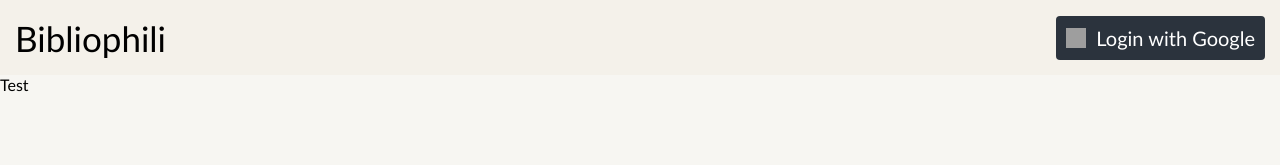
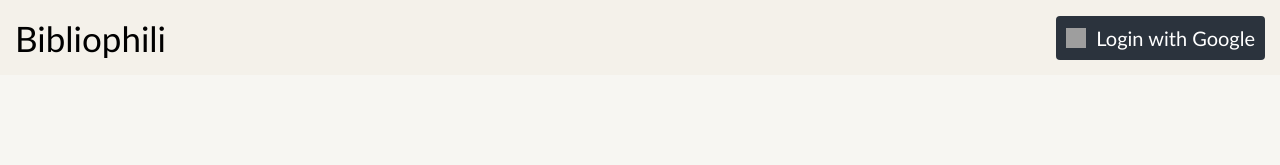
Before and after one commit to mucyildiz/Bookworm, a React (Create React App) app in the folder client/: page /my-books in a window 1280 px wide. Shown: the top 165 px of the page. Built offline with nearby package versions, Linux system fonts and the light colour scheme; no server answers; grey boxes are pictures that could not be loaded.

Commit message:
changed function declaration to arrow functions

```diff
--- a/client/src/components/App.js
+++ b/client/src/components/App.js
@@ -7,17 +7,22 @@ import Recommendations from './Recommendations';
 import { useState, useEffect } from 'react';
 import axios from 'axios';
 
-function App() {
+const App = () => {
   const [userName, setUserName] = useState('');
+  const [googleAPIKey, setGoogleAPIKey] = useState('');
 
   useEffect(() => {
     const fetchData = async () => {
       const response = await axios.get('/api/getuser');
       const userInfo = await response.data;
       setUserName(userInfo.firstName);
+      const googleAPIResponse = await axios.get('/api/getGoogleAPIKey');
+      const googleAPIKeyData = await googleAPIResponse.data;
+      setGoogleAPIKey(googleAPIKeyData);
     };
     fetchData();
-  }, [])
+  }, []);
+
 
   return (
     <div id='app-container'>
@@ -28,7 +33,9 @@ function App() {
           <Route exact path="/" render={() => (
             <Home name={userName} />
           )} />
-          <Route exact path="/my-books" component={Library} />
+          <Route exact path="my-books" render={() => (
+            <Library apiKey={googleAPIKey} />
+          )} />
           <Route exact path='/recommendations' component={Recommendations} />
         </div>
       </BrowserRouter>
--- a/client/src/components/Header.js
+++ b/client/src/components/Header.js
@@ -1,7 +1,7 @@
 import './Header.css';
 import { Link } from 'react-router-dom';
 
-function Header(props) {
+const Header = (props) => {
   return (
     <div id='header-container'>
       <div id='header-left'>
--- a/client/src/components/Home.js
+++ b/client/src/components/Home.js
@@ -1,7 +1,7 @@
 import './Home.css';
 import { Link } from 'react-router-dom';
 
-function Home(props) {
+const Home = (props) => {
   const renderHome = () => {
     if(props.name) {
       return (
--- a/client/src/components/Library.js
+++ b/client/src/components/Library.js
@@ -1,10 +1,18 @@
 import './Header.css';
+import { useState, useEffect } from 'react';
+import axios from 'axios';
 
-function Library() {
+const Library = (props) => {
+  const googleBooksAPIKey = props.apiKey;
+  const test = async () => {
+    const response = await axios.get(`https://www.googleapis.com/books/v1/volumes?q=harry-potter&key=AIzaSyDYLvzacyDGmqhxYbqSFBLGa1F3OYY_cbU`);
+    const data = await response.data;
+    console.log(data.items);
+  }
   return (
     <div id='container'>
       <div id='add-book'>
-        Test
+        <div onClick={test}>Here</div>
       </div>
     </div>
   )
--- a/client/src/components/Recommendations.js
+++ b/client/src/components/Recommendations.js
@@ -1,5 +1,6 @@
 import './Recommendations.css';
-function Recommendations() {
+
+const Recommendations = () => {
   return (
     <div id='container'>
       <div>Recommendations</div>
```
